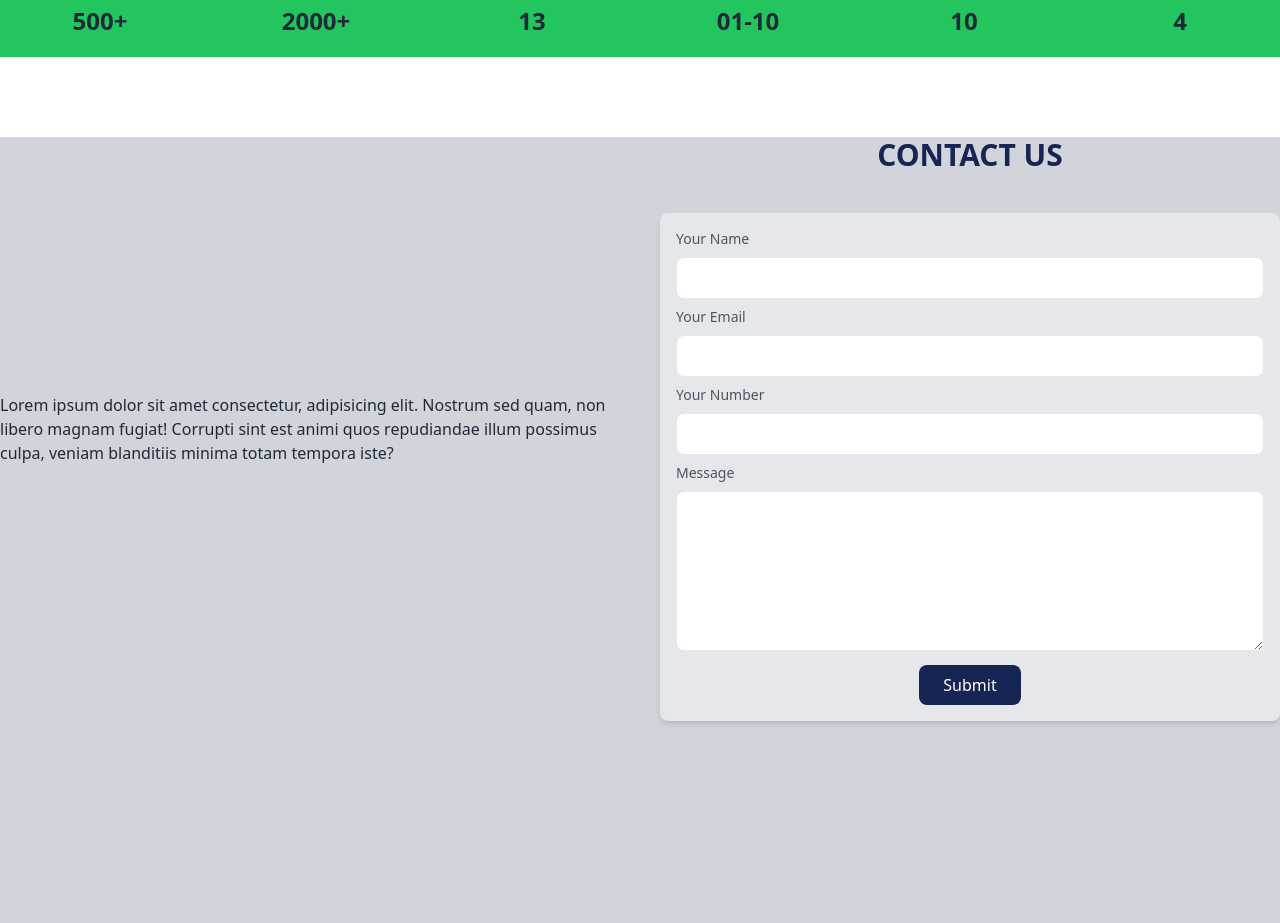
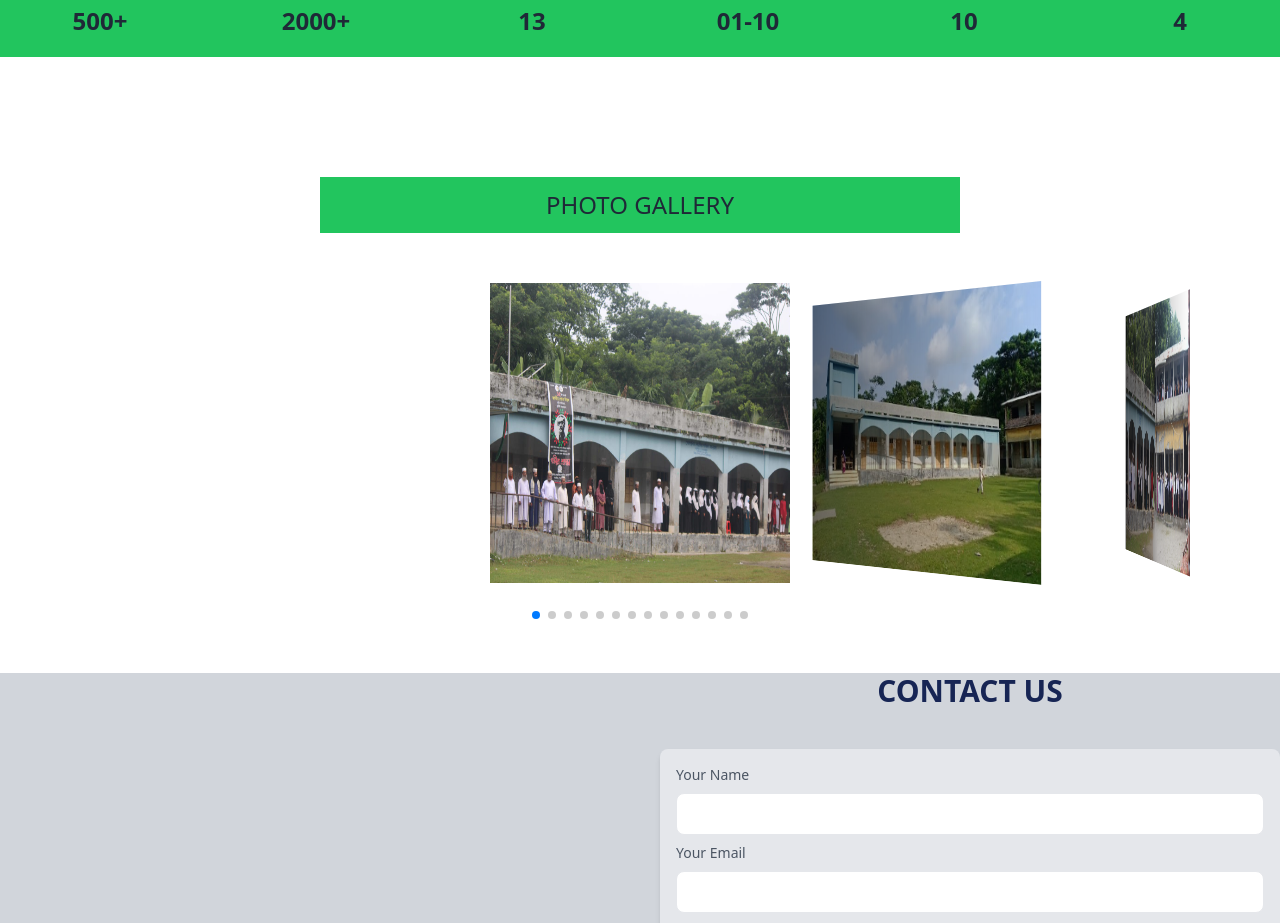
Before and after one commit to aminulislam2002/al-azam-school-college-client, a React (Vite) app: page / in a window 1280 px wide. Shown: the part 3500-4423 px from the top of the page. Built offline with nearby package versions, Linux system fonts and the light colour scheme.

Commit message:
add madrasah photo gallery

```diff
--- a/package.json
+++ b/package.json
@@ -17,7 +17,8 @@
     "react-hook-form": "^7.46.0",
     "react-icons": "^4.10.1",
     "react-router-dom": "^6.15.0",
-    "sort-by": "^1.2.0"
+    "sort-by": "^1.2.0",
+    "swiper": "^10.2.0"
   },
   "devDependencies": {
     "@types/react": "^18.2.15",
--- a/src/Pages/Home/Home/Home.jsx
+++ b/src/Pages/Home/Home/Home.jsx
@@ -3,6 +3,7 @@ import ContactInformation from "../ContactInformation/ContactInformation";
 import LocationAndAddress from "../LocationAndAddress/LocationAndAddress";
 import MadrasahInfoAndNotice from "../MadrasahInfoAndNotice/MadrasahInfoAndNotice";
 import MadrasahInformation from "../MadrasahInformation/MadrasahInformation";
+import MadrasahPhotoGallery from "../MadrasahPhotoGallery/MadrasahPhotoGallery";
 import Statistics from "../Statistics/Statistics";
 import TeachersSection from "../TeachersSection/TeachersSection";
 
@@ -14,6 +15,7 @@ const Home = () => {
       <TeachersSection></TeachersSection>
       <MadrasahInfoAndNotice></MadrasahInfoAndNotice>
       <Statistics></Statistics>
+      <MadrasahPhotoGallery></MadrasahPhotoGallery>
       <ContactInformation></ContactInformation>
       <LocationAndAddress></LocationAndAddress>
       <h1>Home</h1>
--- /dev/null
+++ b/src/Pages/Home/MadrasahPhotoGallery/MadrasahPhotoGallery.css
@@ -0,0 +1,18 @@
+.swiper {
+    width: 100%;
+    padding-top: 50px;
+    padding-bottom: 50px;
+  }
+
+  .swiper-slide {
+    background-position: center;
+    background-size: cover;
+    width: 300px;
+    height: 300px;
+  }
+
+  .swiper-slide img {
+    display: block;
+    width: 100%;
+    height: 100%;
+  }
--- /dev/null
+++ b/src/Pages/Home/MadrasahPhotoGallery/MadrasahPhotoGallery.jsx
@@ -0,0 +1,101 @@
+// Import Swiper React components
+import { Swiper, SwiperSlide } from "swiper/react";
+
+// Import Swiper styles
+import "swiper/css";
+import "swiper/css/effect-coverflow";
+import "swiper/css/pagination";
+
+import "./MadrasahPhotoGallery.css";
+
+// import required modules
+import { EffectCoverflow, Pagination } from "swiper/modules";
+
+import photo1 from "../../../assets/image/photo1.jpg";
+import photo2 from "../../../assets/image/photo2.jpg";
+import photo3 from "../../../assets/image/photo3.jpg";
+import photo4 from "../../../assets/image/photo4.jpg";
+import photo5 from "../../../assets/image/photo5.jpg";
+import photo6 from "../../../assets/image/photo6.jpg";
+import photo7 from "../../../assets/image/photo7.jpg";
+import photo8 from "../../../assets/image/photo8.jpg";
+import photo9 from "../../../assets/image/photo9.jpg";
+import photo10 from "../../../assets/image/photo10.jpg";
+import photo11 from "../../../assets/image/photo11.jpg";
+import photo12 from "../../../assets/image/photo12.jpg";
+import photo13 from "../../../assets/image/photo13.jpg";
+import photo14 from "../../../assets/image/photo14.jpg";
+
+const MadrasahPhotoGallery = () => {
+  return (
+    <div className="py-10">
+      <div className="w-6/12 mx-auto py-3 bg-green-500">
+        <h1 className="text-2xl text-center uppercase">PHOTO GALLERY</h1>
+      </div>
+
+      <>
+        <Swiper
+          effect={"coverflow"}
+          grabCursor={true}
+          centeredSlides={true}
+          slidesPerView={"auto"}
+          coverflowEffect={{
+            rotate: 50,
+            stretch: 0,
+            depth: 100,
+            modifier: 1,
+            slideShadows: true,
+          }}
+          pagination={true}
+          modules={[EffectCoverflow, Pagination]}
+          className="mySwiper"
+        >
+          <SwiperSlide>
+            <img src={photo1} />
+          </SwiperSlide>
+          <SwiperSlide>
+            <img src={photo2} />
+          </SwiperSlide>
+          <SwiperSlide>
+            <img src={photo3} />
+          </SwiperSlide>
+          <SwiperSlide>
+            <img src={photo4} />
+          </SwiperSlide>
+          <SwiperSlide>
+            <img src={photo5} />
+          </SwiperSlide>
+          <SwiperSlide>
+            <img src={photo6} />
+          </SwiperSlide>
+          <SwiperSlide>
+            <img src={photo7} />
+          </SwiperSlide>
+          <SwiperSlide>
+            <img src={photo8} />
+          </SwiperSlide>
+          <SwiperSlide>
+            <img src={photo9} />
+          </SwiperSlide>
+          <SwiperSlide>
+            <img src={photo10} />
+          </SwiperSlide>
+          <SwiperSlide>
+            <img src={photo11} />
+          </SwiperSlide>
+          <SwiperSlide>
+            <img src={photo12} />
+          </SwiperSlide>
+          <SwiperSlide>
+            <img src={photo13} />
+          </SwiperSlide>
+          <SwiperSlide>
+            <img src={photo14} />
+          </SwiperSlide>
+        </Swiper>
+      </>
+    </div>
+  );
+};
+
+export default MadrasahPhotoGallery;
```
Also changed, not shown: 1 other file (tests, documents, lock files or other folders).
